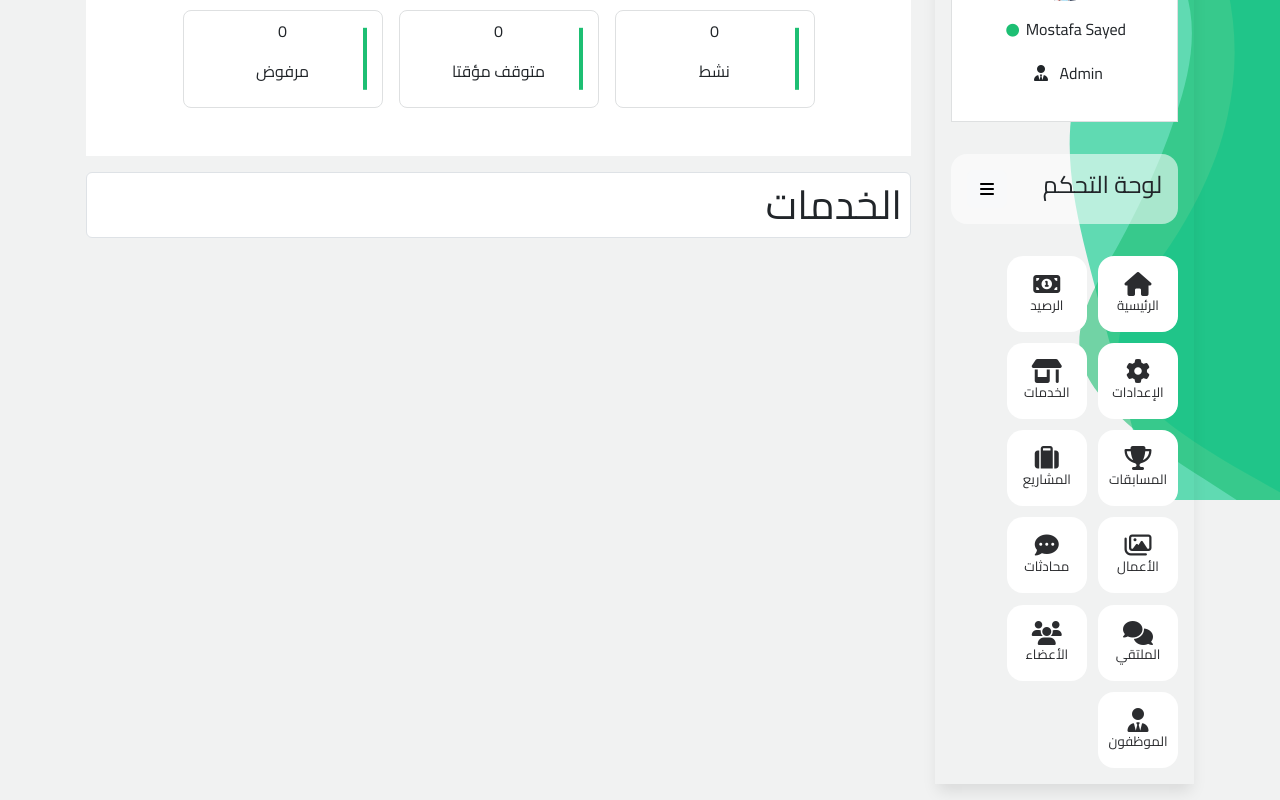
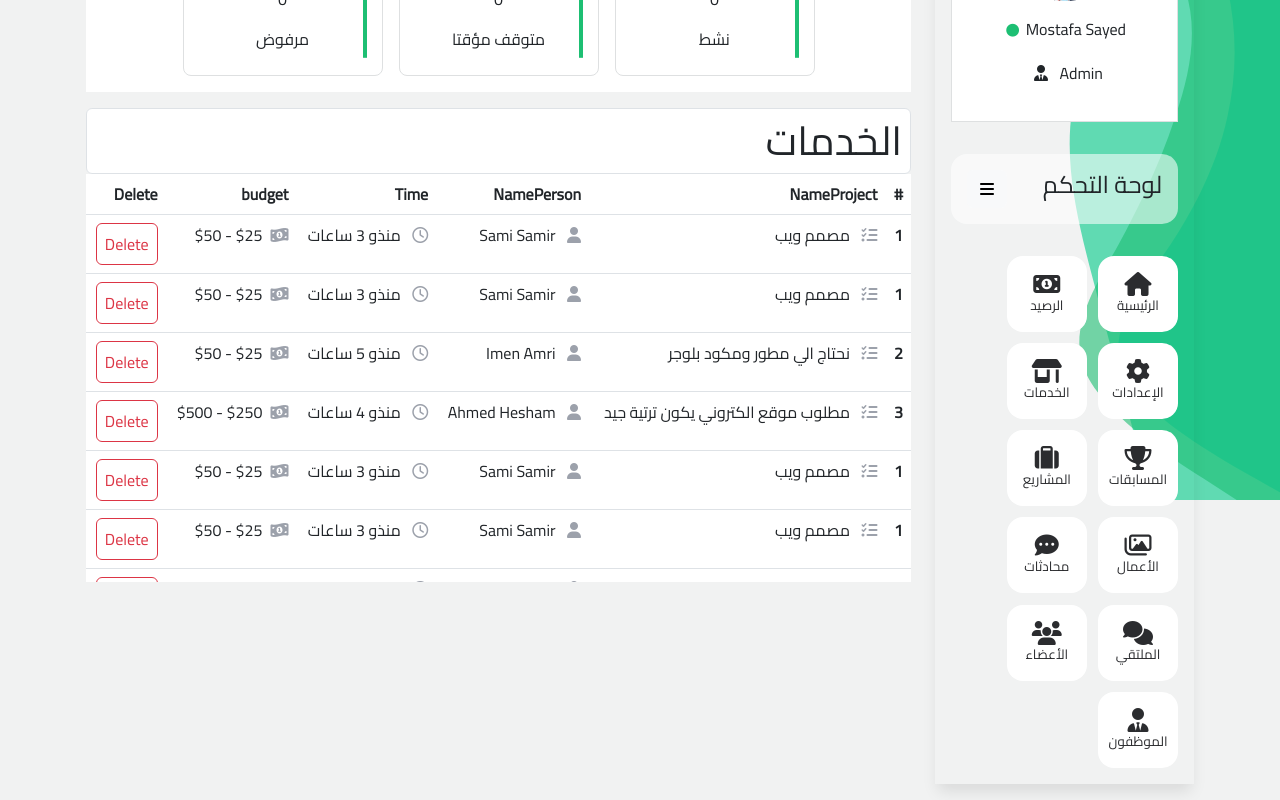
Before and after one commit to Mostafa-sayedahmed/kafil_Dashboard, a React (Create React App) app: page /serves in a window 1280 px wide. Shown: the part 314-1114 px from the top of the page. Built offline with nearby package versions, Linux system fonts and the light colour scheme.

Commit message:
last  change

```diff
--- a/src/pages/serves/serves.js
+++ b/src/pages/serves/serves.js
@@ -1,4 +1,5 @@
 import React from "react";
+import Cardpoject from "../../components/CardProject/Cardpoject";
 import Smpilcard from "../../components/smpilcard/smpilcard";
 import "../serves/serves.css";
 function Serves() {
@@ -7,7 +8,7 @@ function Serves() {
       <div className="bg-white border border-secondary-subtle  rounded ">
         <h1 className="m-2">الخدمات</h1>
       </div>
-      <div className="B-serves p-5 ">
+      <div className="B-serves p-3 ">
         <Smpilcard cardName="الاجمالى الخدمات" cardValue="0" />
         <Smpilcard cardName="بانتظار موافقة الادارة" cardValue="0" />
         <Smpilcard cardName="يحتاج الى تعديلات" cardValue="0" />
@@ -18,6 +19,33 @@ function Serves() {
       <div className="bg-white border border-secondary-subtle mt-3 rounded">
         <h1 className="m-2">الخدمات</h1>
       </div>
+      <table className="table table-hover bg-white">
+
+  <thead>
+  <tr>
+    <th >#</th>
+    <th >NameProject</th>
+    <th >NamePerson</th>
+    <th >Time</th>
+    <th >budget</th>
+    <th >Delete</th>
+  </tr>
+</thead>
+  <tbody>
+  <Cardpoject hash="1" NameProject="مصمم ويب" NamePerson="Sami Samir" Time="3" budget="$25 - $50"/>
+  <Cardpoject hash="1" NameProject="مصمم ويب" NamePerson="Sami Samir" Time="3" budget="$25 - $50"/>
+   <Cardpoject hash="2" NameProject="نحتاج الي مطور ومكود بلوجر " NamePerson="Imen Amri" Time="5" budget="$25 - $50"/>
+   <Cardpoject hash="3" NameProject=" مطلوب موقع الكتروني يكون ترتية جيد" NamePerson="Ahmed Hesham" Time="4" budget="$250 - $500"/>
+  <Cardpoject hash="1" NameProject="مصمم ويب" NamePerson="Sami Samir" Time="3" budget="$25 - $50"/>
+  <Cardpoject hash="1" NameProject="مصمم ويب" NamePerson="Sami Samir" Time="3" budget="$25 - $50"/>
+  <Cardpoject hash="1" NameProject="مصمم ويب" NamePerson="Sami Samir" Time="3" budget="$25 - $50"/>
+   <Cardpoject hash="2" NameProject="نحتاج الي مطور ومكود بلوجر " NamePerson="Imen Amri" Time="5" budget="$25 - $50"/>
+   <Cardpoject hash="3" NameProject=" مطلوب موقع الكتروني يكون ترتية جيد" NamePerson="Ahmed Hesham" Time="4" budget="$250 - $500"/>
+   <Cardpoject hash="1" NameProject="مصمم ويب" NamePerson="Sami Samir" Time="3" budget="$25 - $50"/>
+   <Cardpoject hash="2" NameProject="نحتاج الي مطور ومكود بلوجر " NamePerson="Imen Amri" Time="5" budget="$25 - $50"/>
+   <Cardpoject hash="3" NameProject=" مطلوب موقع الكتروني يكون ترتية جيد" NamePerson="Ahmed Hesham" Time="4" budget="$250 - $500"/>
+   </tbody>
+   </table>
     </div>
   );
 }
```
